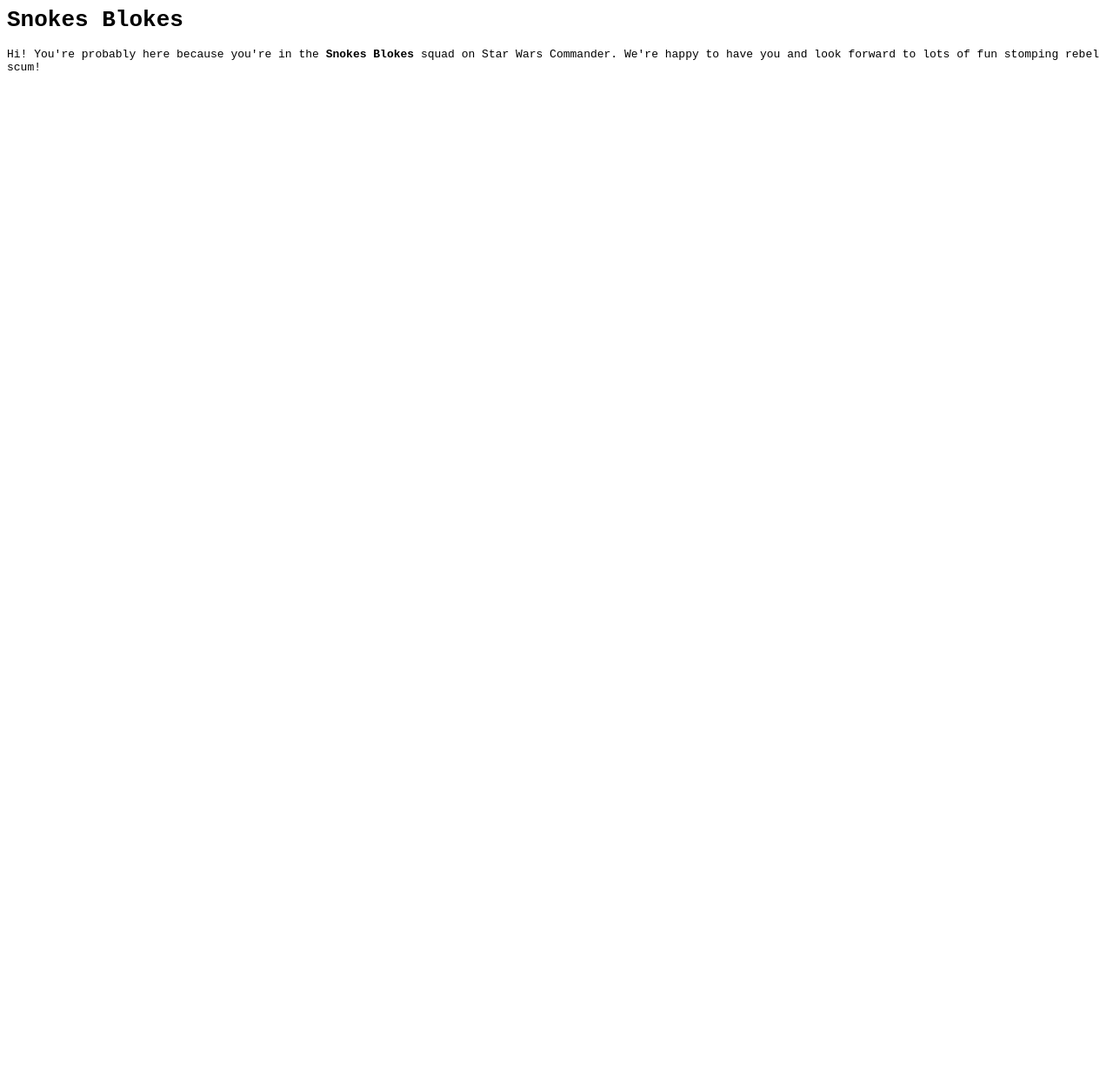
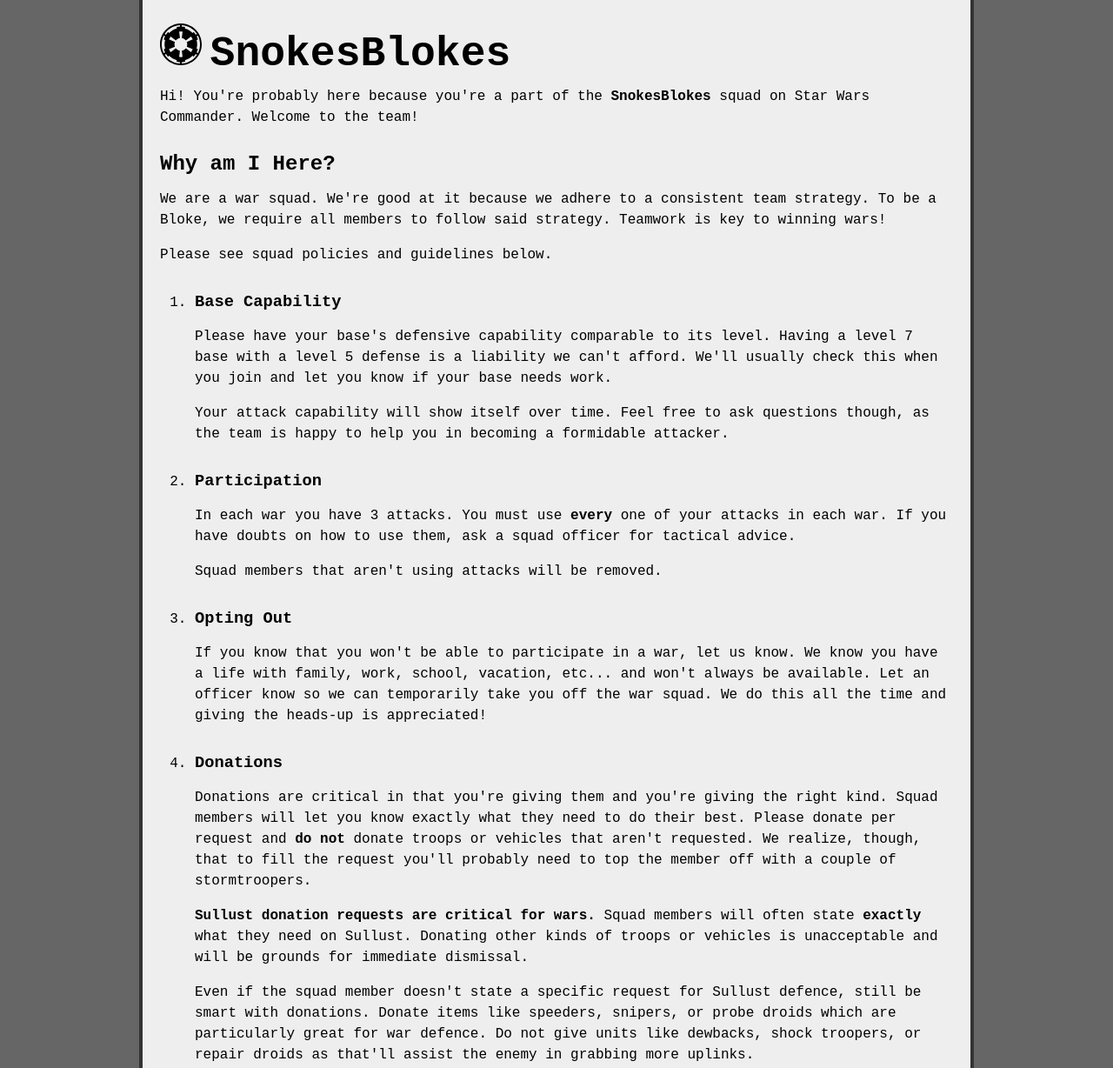
Before and after one commit to snokesblokes/snokesblokes, a plain HTML site: page index.html in a window 1280 px wide. Shown: the top 1228 px of the page at 87% size. Before the commit the page ends 800 px from the top, so only its background shows below. Drawn offline with Linux system fonts and the light colour scheme.

Commit message:
update policies

```diff
--- a/index.html
+++ b/index.html
@@ -1,25 +1,152 @@
 <html>
   <head>
-    <title>Snokes Blokes War Squad - Star Wars Commander</title>
+    <title>SnokesBlokes War Squad - Star Wars Commander</title>
     <style>
+
+      * {
+        box-sizing: border-box;
+      }
+
+      html {
+        font-size: 62.5%;
+      }
+
+
       body {
+        background: #666;
         font-family: monospace;
-        body {
-          background: #eee;
+        font-size: 10px;
+        margin: 0;
+        padding: 0;
       }
       .container {
+        background: #EEE;
+        border: solid 1px #333;
+        border-width: 0 4px;
+        font-size: 16px;
+        line-height: 24px;
         margin: 0 auto;
         max-width: 960px;
+        padding: 20px;
       }
+
+      h1 {
+        display: inline-block;
+        font-size: 48px;
       }
+
+      h1, h2, h3 {
+        margin-top: 30px;
+        margin-bottom: 0;
+      }
+
+      li {
+        margin-bottom: 15px;
+      }
+
     </style>
   </head>
   <body>
-    <h1>Snokes Blokes</h1>
+    <div class="container">
+      <header>
+        <img src="empire-emblem.svg" width="48px" height="48px" />
+        <h1>SnokesBlokes</h1>
+      </header>
       <p>
-      Hi! You're probably here because you're in the <strong>Snokes Blokes</strong> squad on Star Wars Commander. We're happy to
-      have you and look forward to lots of fun stomping rebel scum!
+        Hi! You're probably here because you're a part of the <strong>SnokesBlokes</strong> squad on Star Wars Commander. Welcome to the team!
       </p>
+
+      <h2>Why am I Here?</h2>
+      <p>
+        We are a war squad. We're good at it because we adhere to a consistent team strategy. To be a Bloke, we require all members to follow said strategy. Teamwork is key to winning wars!
+      </p>
+
+      <p>
+        Please see squad policies and guidelines below.
+      </p>
+
+      <ol>
+        <li>
+          <h3>Base Capability</h3>
+          <p>
+            Please have your base's defensive capability comparable to its level. Having a level 7 base with a level 5 defense is a liability we can't afford. We'll usually check this when you join and let you know if your base needs work.
+          </p>
+          <p>
+            Your attack capability will show itself over time. Feel free to ask questions though, as the team is happy to help you in becoming a formidable attacker.
+          </p>
+        </li>
+        <li>
+          <h3>Participation</h3>
+          <p>
+            In each war you have 3 attacks. You must use <strong>every</strong> one of your attacks in each war. If you have doubts on how to use them, ask a squad officer for tactical advice.
+          </p>
+          <p>
+            Squad members that aren't using attacks will be removed.
+          </p>
+        </li>
+        <li>
+          <h3>Opting Out</h3>
+          <p>
+            If you know that you won't be able to participate in a war, let us know. We know you have a life with family, work, school, vacation, etc... and won't always be available. Let an officer know so we can temporarily take you off the war squad. We do this all the time and giving the heads-up is appreciated!
+          </p>
+        </li>
+        <li>
+          <h3>Donations</h3>
+          <p>
+            Donations are critical in that you're giving them and you're giving the right kind. Squad members will let you know exactly what they need to do their best. Please donate per request and <strong>do not</strong> donate troops or vehicles that aren't requested.  We realize, though, that to fill the request you'll probably need to top the member off with a couple of stormtroopers.
+          </p>
+          <p>
+            <strong>Sullust donation requests are critical for wars.</strong> Squad members will often state <strong>exactly</strong> what they need on Sullust. Donating other kinds of troops or vehicles is unacceptable and will be grounds for immediate dismissal.
+          </p>
+          <p>
+            Even if the squad member doesn't state a specific request for Sullust defence, still be smart with donations.  Donate items like speeders, snipers, or probe droids which are particularly great for war defence. Do not give units like dewbacks, shock troopers, or repair droids as that'll assist the enemy in grabbing more uplinks.
+          </p>
+        </li>
+        <li>
+          <h3>Outposts</h3>
+          <p>
+            Outposts often dictate the tide of war. Pay close attention as this is probably our most detail-oriented war tactic and can make or break the team.
+          </p>
+          <p>
+            When a war starts, don't start grabbing outposts. Instead, wait for the opposing squad to take it first. Each outpost (op) starts as a level 5 base. Each time it is captured it will raise a level and become more challenging to capture. Level 9 ops are the most challenging to capture.  We let the opposing team take ops first so we attain them at level 9. Here's what we hope will happen for all ops.
+          </p>
+            <ol>
+              <li>Enemy grabs level 5 op which becomes level 6 on capture.</li>
+              <li>We capture it back and the op becomes level 7.</li>
+              <li>They take it again and it's now level 8.</li>
+              <li>We take it, the op is now level 9 and is most difficult for the enemy to capture back.</li>
+            </ol>
+          <p>
+            As teams start capturing bases, carefully follow these guidelines</p>
+          </p>
+            <ol>
+              <li>
+                If an opposing team has an op, <strong>don't attack bases</strong>. That's using an attack at a disadvantage. Either get the op back or wait for another squad member to get it back.
+              </li>
+              <li>
+                Capture bases comparable to your level.  If you're a level 6-7, capture the level 6 base. If you're level 8, capture the level 8 bases. Don't force players of higher level to waste attacks on easy targets.
+              </li>
+              <li>
+                If an enemy gets one or multiple ops, work together to get them back <strong>ASAP</strong>! Get them back if you can. If not, donate to those who can.
+              </li>
+            </ol>
+          </p>
+        </li>
+        <li>
+          <h3>Don't be a D*ck</h3>
+          <p>
+            The squad is full of nice, groovy people and we have to keep it that way to keep things fun. We refer people to this page so that team strategy is easier to understand, we're winning wars, and we all have fun!
+          </p>
+        </li>
+      </ol>
+
+      <p style="margin: 30px 0">
+        Thank you for taking the time to read this! We welcome you to the squad and hope share many victories with you!
+      </p>
+
+
+
+    </div>
 
   </body>
 
```
Also changed, not shown: empire-emblem.svg (added). Lines whose indentation alone changed are shown as unchanged.
